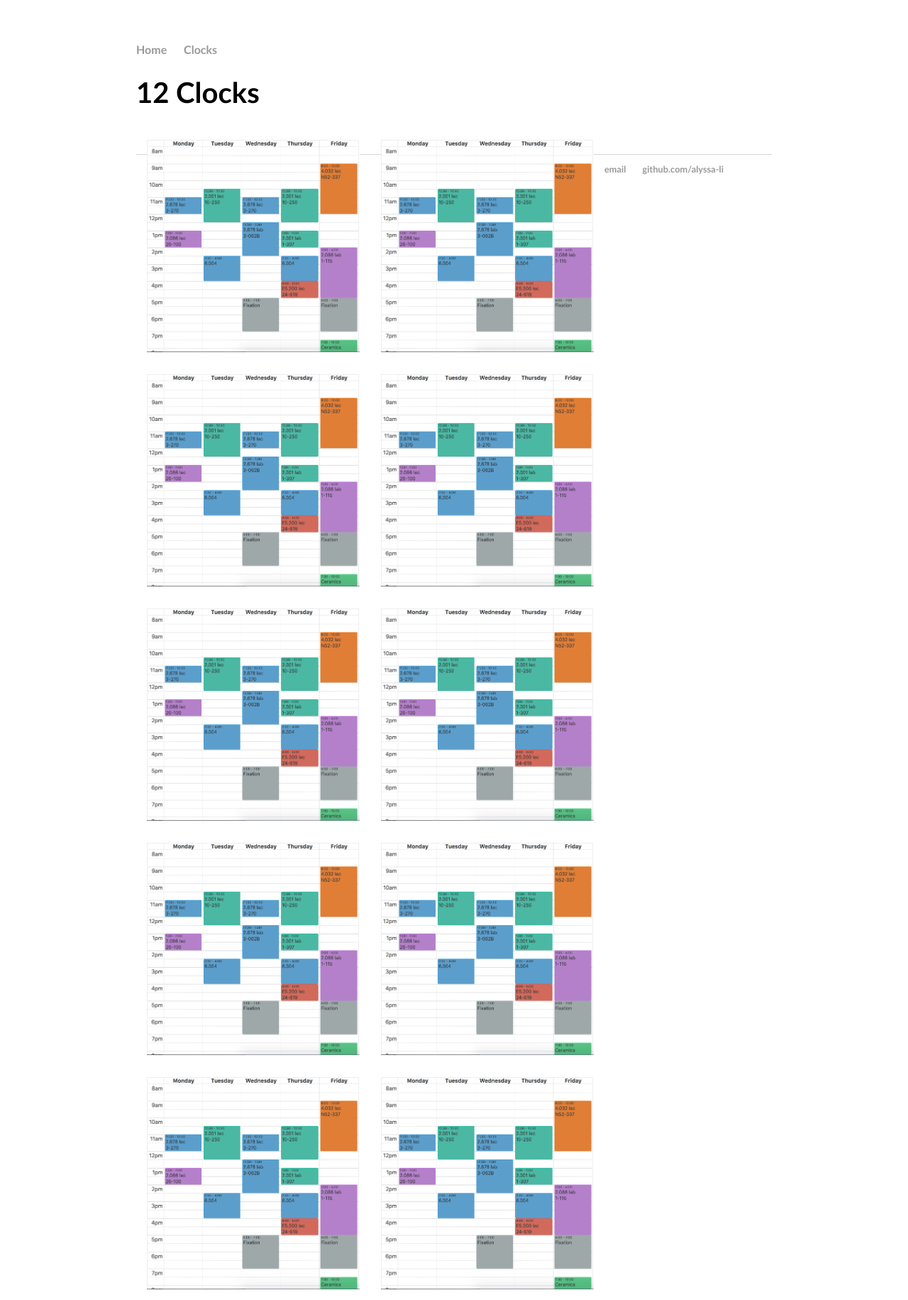
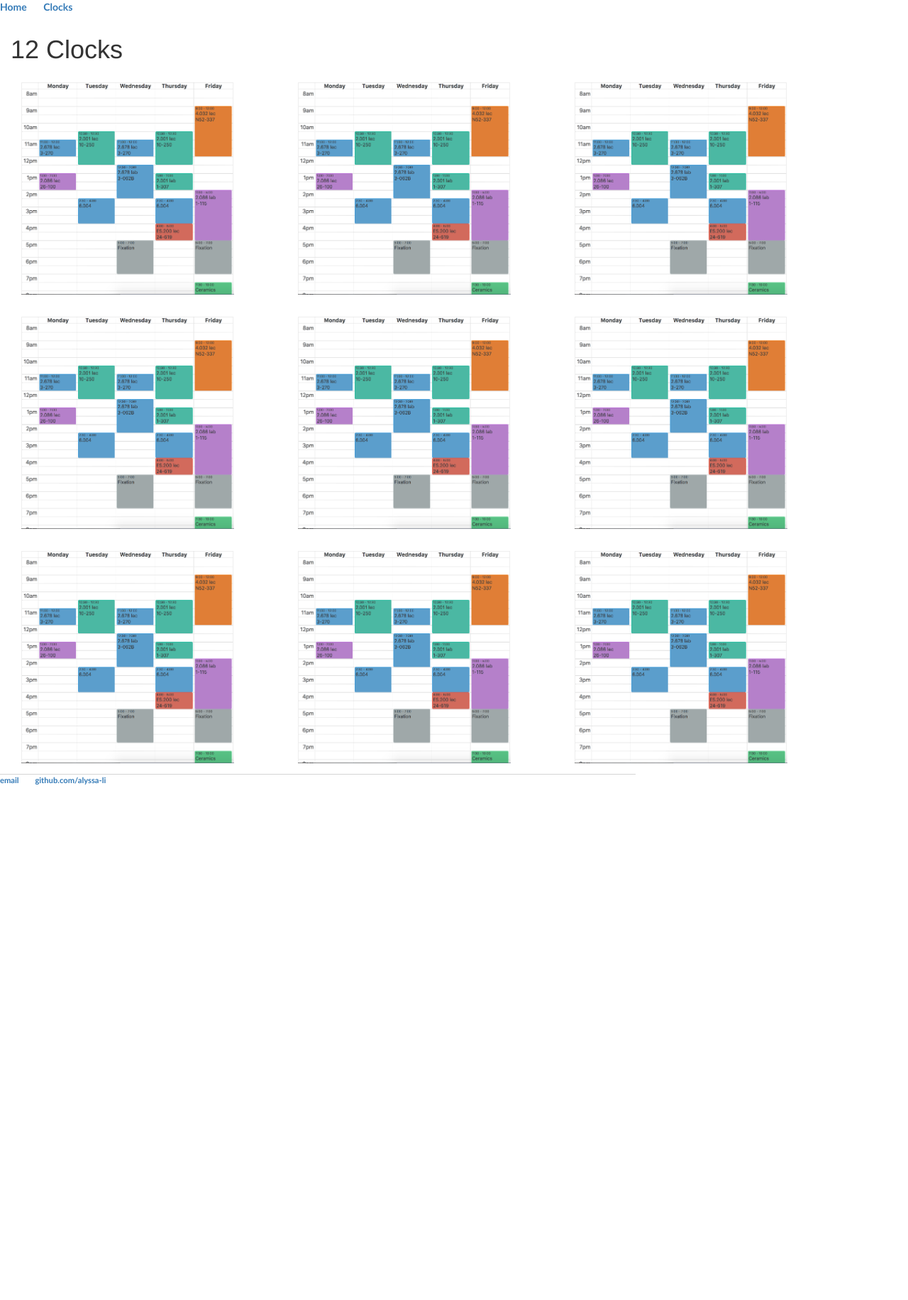
Before and after one commit to alyssa-li/4.032, a Jekyll site: the page built from clocks.html, in a window 1280 px wide. Shown: the whole page at 71% size. Built offline with Jekyll 4.4.1, drawn with Linux system fonts in a browser that asks for light colours; after the commit the page ends 1117 px from its top, so only the background shows below that.

Commit message:
added bootstrap, added rows

```diff
--- a/_layouts/default.html
+++ b/_layouts/default.html
@@ -4,6 +4,7 @@
 			<title>{{ page.title }}</title>
 			<!-- link to main stylesheet -->
 			<link rel="stylesheet" type="text/css" href="main.css">
+			<link rel="stylesheet" type="text/css" href="https://maxcdn.bootstrapcdn.com/bootstrap/3.3.7/css/bootstrap.min.css">
 		</head>
 		<body>
 			<nav>
--- a/clocks.html
+++ b/clocks.html
@@ -4,17 +4,38 @@
 ---
 <div class="blurb">
 	<h1>12 Clocks</h1>
+	<div class="row">
+		<div class="col-md-4">
 			<img class="clock_image" src='schedule.png' width="300px" height="300px"> </img>
+		</div>
+		<div class="col-md-4">
 			<img class="clock_image" src='schedule.png' width="300px" height="300px"> </img>
+		</div>
+		<div class="col-md-4">
 			<img class="clock_image" src='schedule.png' width="300px" height="300px"> </img>
-	<br>
+		</div>
+	</div>
+	<div class="row">
+		<div class="col-md-4">
 			<img class="clock_image" src='schedule.png' width="300px" height="300px"> </img>
+		</div>
+		<div class="col-md-4">
 			<img class="clock_image" src='schedule.png' width="300px" height="300px"> </img>
+		</div>
+		<div class="col-md-4">
 			<img class="clock_image" src='schedule.png' width="300px" height="300px"> </img>
-	<br>
+		</div>
+	</div>
+	<div class="row">
+		<div class="col-md-4">
 			<img class="clock_image" src='schedule.png' width="300px" height="300px"> </img>
+		</div>
+		<div class="col-md-4">
 			<img class="clock_image" src='schedule.png' width="300px" height="300px"> </img>
+		</div>
+		<div class="col-md-4">
 			<img class="clock_image" src='schedule.png' width="300px" height="300px"> </img>
-	<img class="clock_image" src='schedule.png' width="300px" height="300px"> </img>
+		</div>
+	</div>
 
 </div><!-- /.blurb -->
```
Lines whose indentation alone changed are shown as unchanged.
